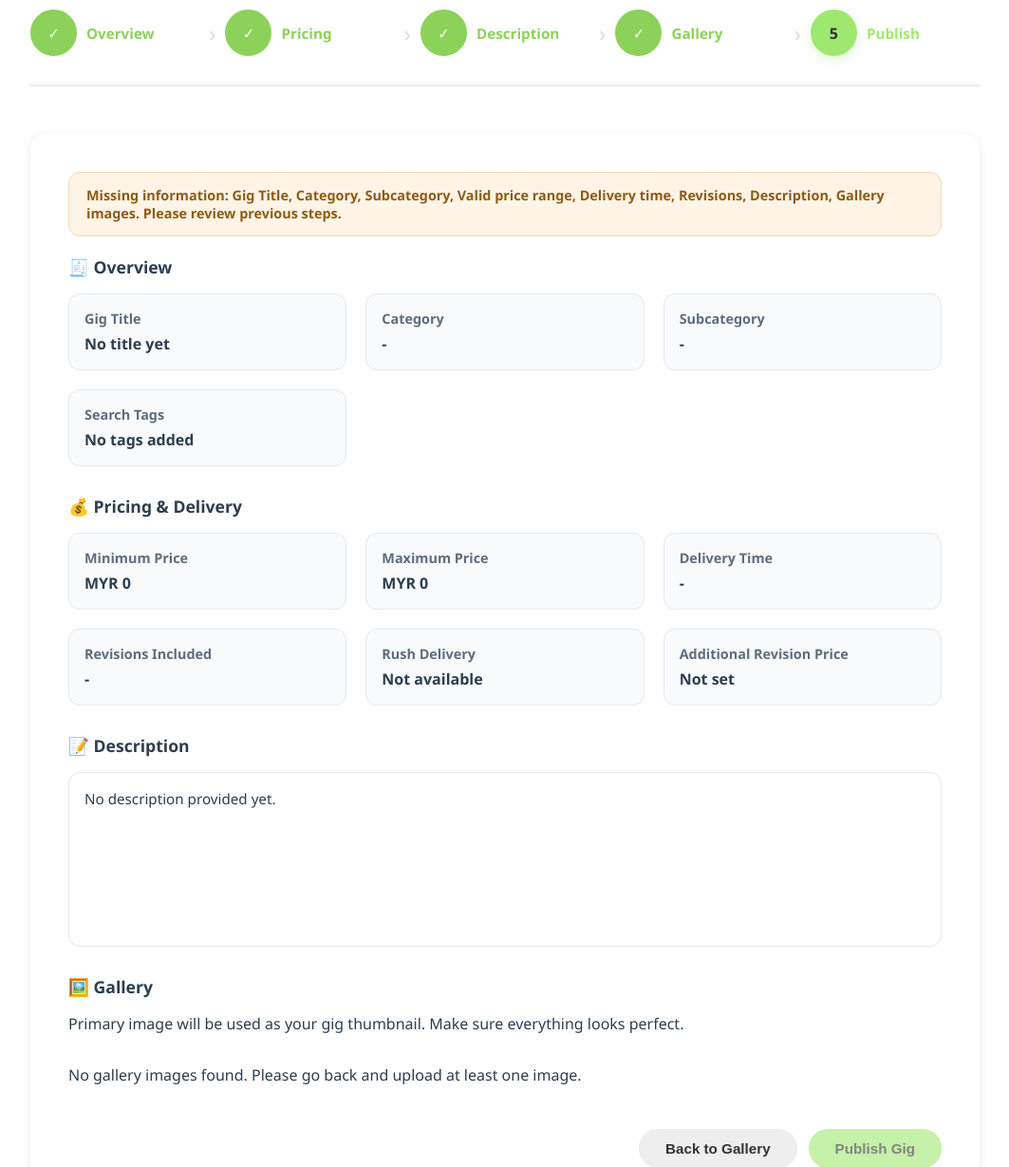
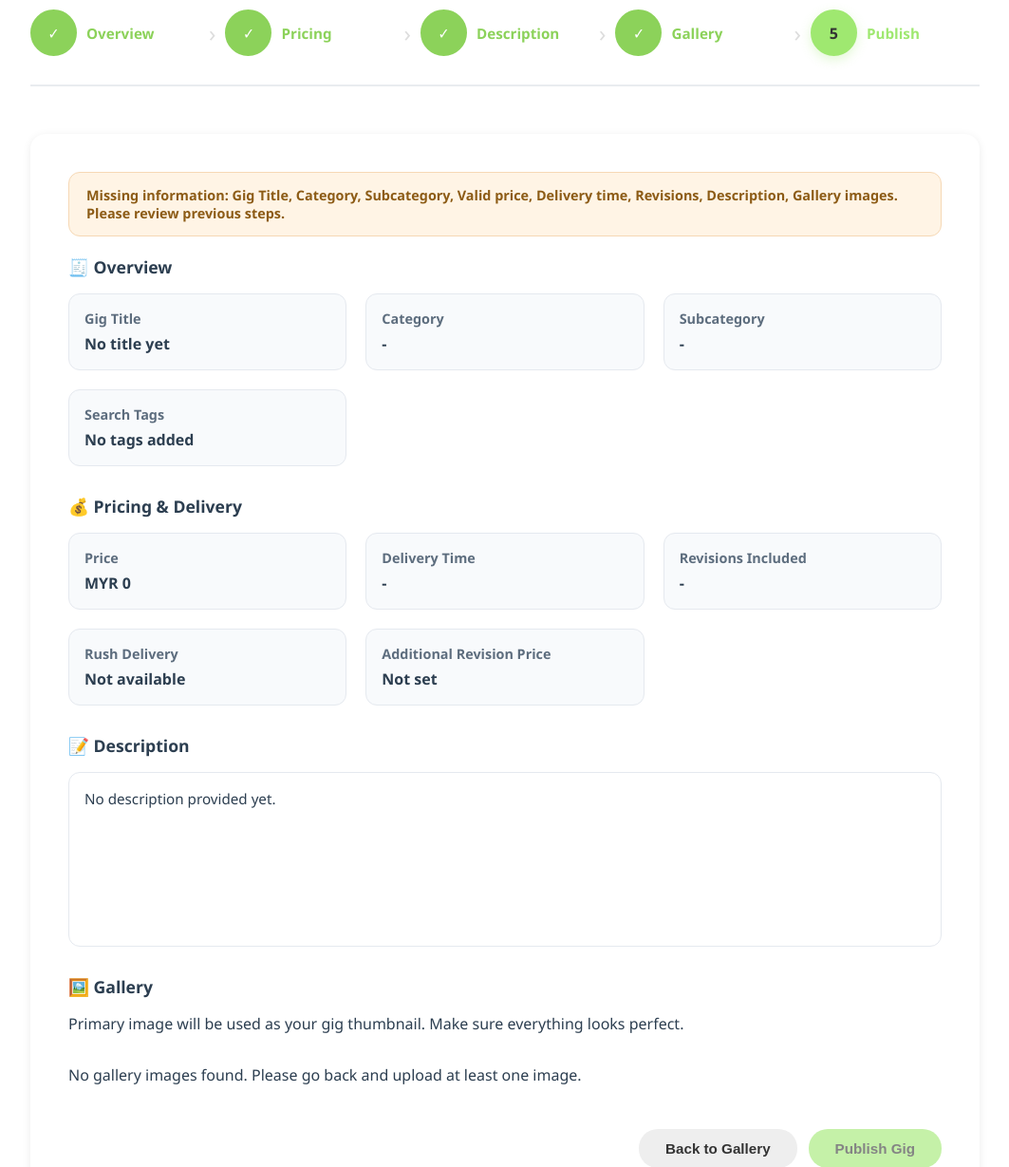
Before and after one commit to JIMMY2052/FYP-FreelancerClientServiceManagementPlatform, a PHP site: page /page/gig/gig_summary.php in a window 1280 px wide; the page is wider, and only the part inside the window is pictured. Shown: the part 137-1366 px from the top of that part at 95% size, without its empty margins (108-1171 px from the left). Run offline with PHP 8.4, Linux system fonts and the light colour scheme; the visitor is signed in with stand-in values (Sample User, id 1); some web fonts are replaced.

Commit message:
update gig_summary.php

```diff
--- a/page/gig/gig_summary.php
+++ b/page/gig/gig_summary.php
@@ -40,8 +40,7 @@ if ($_SERVER['REQUEST_METHOD'] === 'POST') {
     $gigCategory = trim($_POST['gigCategory'] ?? '');
     $gigSubcategory = trim($_POST['gigSubcategory'] ?? '');
     $searchTags = trim($_POST['searchTags'] ?? '');
-    $minPrice = isset($_POST['minPrice']) ? floatval($_POST['minPrice']) : 0;
-    $maxPrice = isset($_POST['maxPrice']) ? floatval($_POST['maxPrice']) : 0;
+    $price = isset($_POST['price']) ? floatval($_POST['price']) : 0;
     $deliveryDays = intval($_POST['deliveryDays'] ?? 0);
     $standardDays = intval($_POST['standardDays'] ?? 0);
     $rushDeliveryDays = trim($_POST['rushDeliveryDays'] ?? '');
@@ -58,8 +57,8 @@ if ($_SERVER['REQUEST_METHOD'] === 'POST') {
     if ($gigDescription === '') {
         $errors[] = 'Gig description is required.';
     }
-    if ($minPrice <= 0 || $maxPrice <= 0 || $minPrice >= $maxPrice) {
-        $errors[] = 'Please provide a valid price range (minimum must be less than maximum).';
+    if ($price <= 0) {
+        $errors[] = 'Please provide a valid price (must be greater than 0).';
     }
     if ($deliveryDays <= 0 && $standardDays <= 0) {
         $errors[] = 'Please provide a delivery time.';
@@ -87,11 +86,10 @@ if ($_SERVER['REQUEST_METHOD'] === 'POST') {
         $createdAt = date('Y-m-d H:i:s');
         $rushDeliveryValue = ($rushDeliveryDays !== '') ? intval($rushDeliveryDays) : null;
         $additionalRevisionValue = ($additionalRevisionPrice !== '' && $additionalRevisionPrice !== null) ? intval($additionalRevisionPrice) : 0;
-        $minPriceValue = intval($minPrice);
-        $maxPriceValue = intval($maxPrice);
+        $priceValue = intval($price);
 
         try {
-            $stmt = $pdo->prepare("INSERT INTO gig (FreelancerID, Title, Category, Subcategory, SearchTags, Description, MinPrice, MaxPrice, DeliveryTime, RushDelivery, AdditionalRevision, RevisionCount, Image1Path, Image2Path, Image3Path, VideoPath, Status, CreatedAt, UpdatedAt) VALUES (:freelancer_id, :title, :category, :subcategory, :search_tags, :description, :min_price, :max_price, :delivery_time, :rush_delivery, :additional_revision, :revision_count, :image1_path, :image2_path, :image3_path, :video_path, :status, :created_at, :updated_at)");
+            $stmt = $pdo->prepare("INSERT INTO gig (FreelancerID, Title, Category, Subcategory, SearchTags, Description, Price, DeliveryTime, RushDelivery, AdditionalRevision, RevisionCount, Image1Path, Image2Path, Image3Path, VideoPath, Status, CreatedAt, UpdatedAt) VALUES (:freelancer_id, :title, :category, :subcategory, :search_tags, :description, :price, :delivery_time, :rush_delivery, :additional_revision, :revision_count, :image1_path, :image2_path, :image3_path, :video_path, :status, :created_at, :updated_at)");
             $stmt->execute([
                 ':freelancer_id' => $freelancerID,
                 ':title' => $gigTitle,
@@ -99,8 +97,7 @@ if ($_SERVER['REQUEST_METHOD'] === 'POST') {
                 ':subcategory' => $gigSubcategory,
                 ':search_tags' => $searchTags,
                 ':description' => $gigDescription,
-                ':min_price' => $minPriceValue,
-                ':max_price' => $maxPriceValue,
+                ':price' => $priceValue,
                 ':delivery_time' => $deliveryTime,
                 ':rush_delivery' => $rushDeliveryValue,
                 ':additional_revision' => $additionalRevisionValue,
@@ -462,12 +459,8 @@ include '../../_head.php';
                 <h3>💰 Pricing & Delivery</h3>
                 <div class="summary-grid">
                     <div class="summary-card">
-                        <strong>Minimum Price</strong>
-                        <div class="summary-value" id="summaryMinPrice">MYR 0.00</div>
-                    </div>
-                    <div class="summary-card">
-                        <strong>Maximum Price</strong>
-                        <div class="summary-value" id="summaryMaxPrice">MYR 0.00</div>
+                        <strong>Price</strong>
+                        <div class="summary-value" id="summaryPrice">MYR 0.00</div>
                     </div>
                     <div class="summary-card">
                         <strong>Delivery Time</strong>
@@ -523,8 +516,7 @@ include '../../_head.php';
             <input type="hidden" name="gigCategory" id="inputGigCategory">
             <input type="hidden" name="gigSubcategory" id="inputGigSubcategory">
             <input type="hidden" name="searchTags" id="inputSearchTags">
-            <input type="hidden" name="minPrice" id="inputMinPrice">
-            <input type="hidden" name="maxPrice" id="inputMaxPrice">
+            <input type="hidden" name="price" id="inputPrice">
             <input type="hidden" name="deliveryDays" id="inputDeliveryDays">
             <input type="hidden" name="standardDays" id="inputStandardDays">
             <input type="hidden" name="rushDeliveryDays" id="inputRushDeliveryDays">
@@ -596,8 +588,7 @@ include '../../_head.php';
         const subcategory = overview.gigSubcategory || '';
         const tags = overview.searchTags || '';
 
-        const minPrice = parseInt(pricing.minPrice || 0, 10);
-        const maxPrice = parseInt(pricing.maxPrice || 0, 10);
+        const price = parseInt(pricing.price || 0, 10);
         const deliveryDays = pricing.deliveryDays || '';
         const standardDays = pricing.standardDays || '';
         const rushDays = pricing.rushDeliveryDays || '';
@@ -610,8 +601,7 @@ include '../../_head.php';
         document.getElementById('summarySubcategory').textContent = subcategory || '-';
         document.getElementById('summaryTags').textContent = tags || 'No tags added';
 
-        document.getElementById('summaryMinPrice').textContent = `MYR ${minPrice}`;
-        document.getElementById('summaryMaxPrice').textContent = `MYR ${maxPrice}`;
+        document.getElementById('summaryPrice').textContent = `MYR ${price}`;
         document.getElementById('summaryDeliveryTime').textContent = deliveryDays || standardDays || '-';
         document.getElementById('summaryRevisionsIncluded').textContent = revisions ? (revisions === 'unlimited' ? 'Unlimited' : revisions) : '-';
         document.getElementById('summaryRushDelivery').textContent = rushDays ? `${rushDays} day(s)` : 'Not available';
@@ -622,8 +612,7 @@ include '../../_head.php';
         document.getElementById('inputGigCategory').value = category;
         document.getElementById('inputGigSubcategory').value = subcategory;
         document.getElementById('inputSearchTags').value = tags;
-        document.getElementById('inputMinPrice').value = minPrice || '';
-        document.getElementById('inputMaxPrice').value = maxPrice || '';
+        document.getElementById('inputPrice').value = price || '';
         document.getElementById('inputDeliveryDays').value = deliveryDays || '';
         document.getElementById('inputStandardDays').value = standardDays || '';
         document.getElementById('inputRushDeliveryDays').value = rushDays || '';
@@ -635,7 +624,7 @@ include '../../_head.php';
         if (!title) missingFields.push('Gig Title');
         if (!category) missingFields.push('Category');
         if (!subcategory) missingFields.push('Subcategory');
-        if (!minPrice || !maxPrice || minPrice >= maxPrice) missingFields.push('Valid price range');
+        if (!price || price <= 0) missingFields.push('Valid price');
         if (!deliveryDays && !standardDays) missingFields.push('Delivery time');
         if (!revisions) missingFields.push('Revisions');
         if (!descriptionText) missingFields.push('Description');
```
Also changed, not shown: images/gig_media/gig-img-6925909b7d74d5.75806178.png (added).
